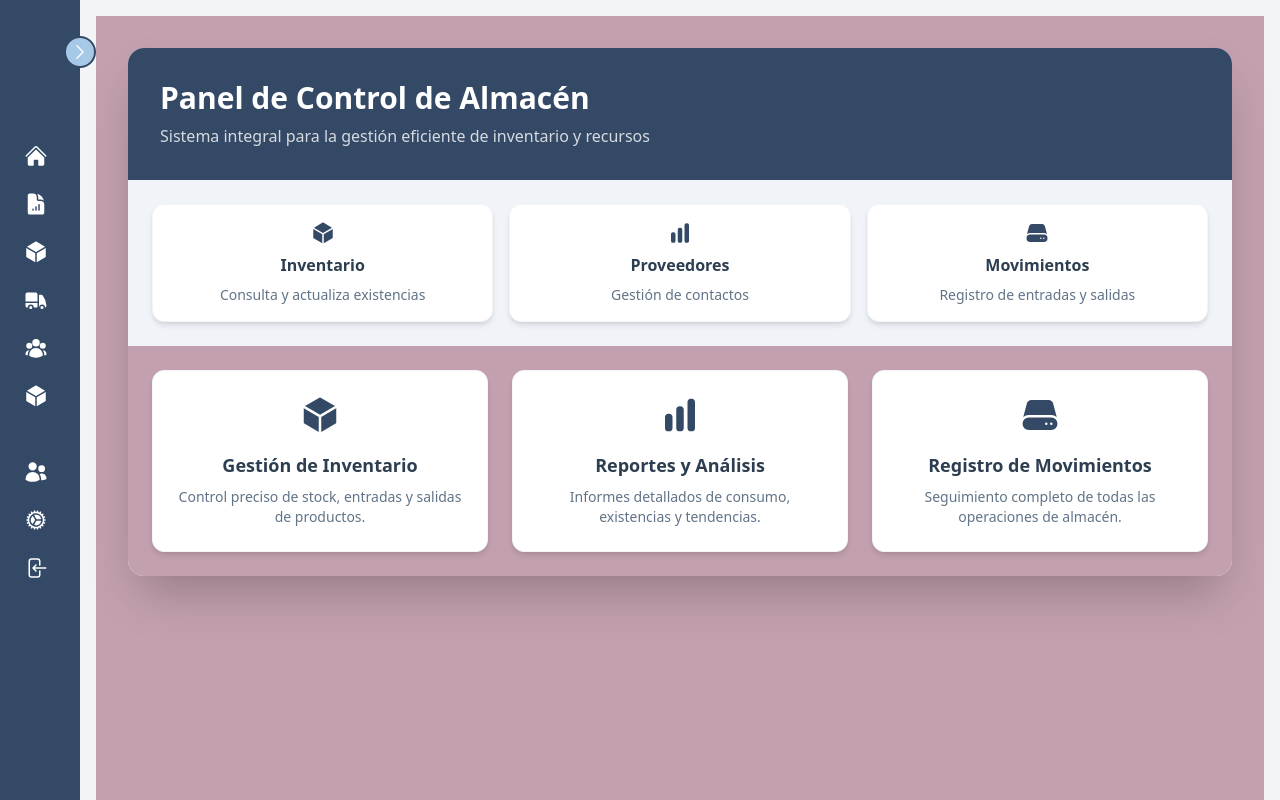
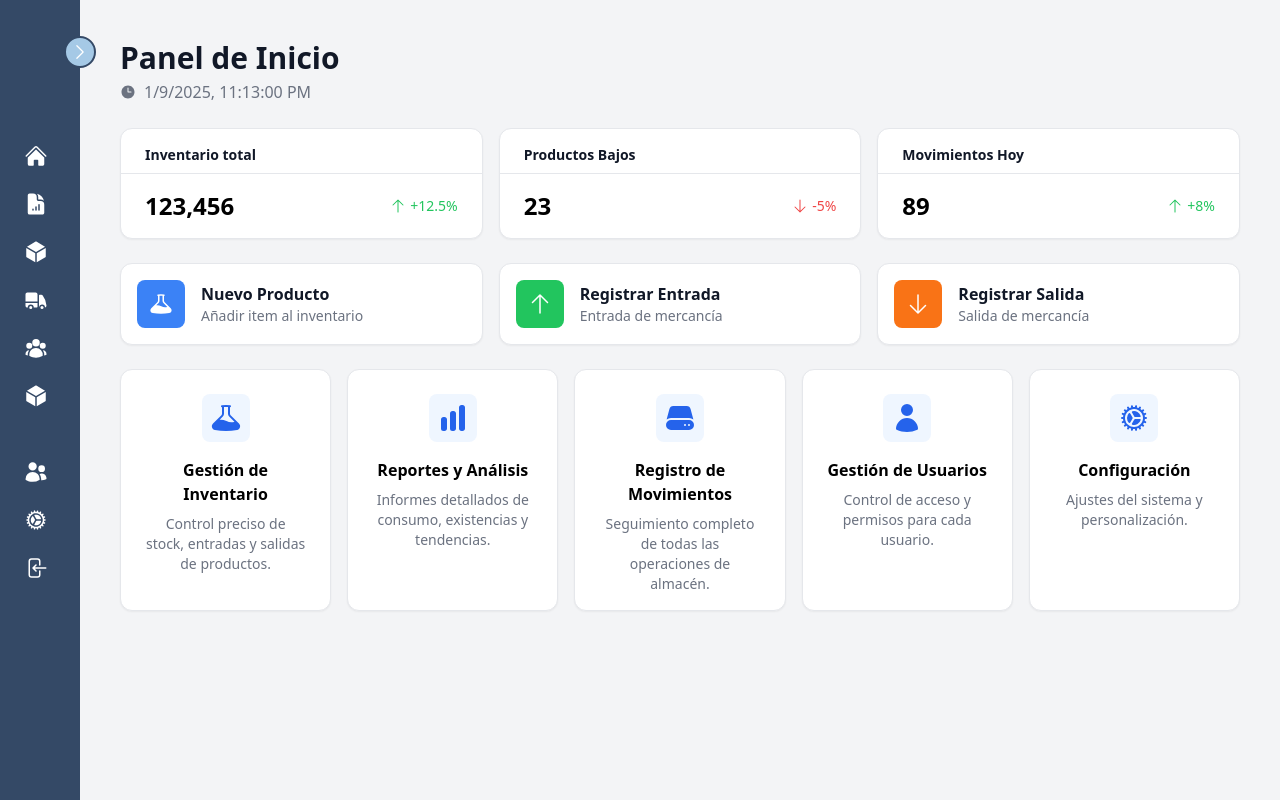
Before and after one commit to Spyguel/sistema-de-inventario-y-ventas, a React (Vite) app: page / in a window 1280 px wide. Built offline with nearby package versions, Linux system fonts and the light colour scheme; sample sign-in values are in the browser's storage.

Commit message:
Cambios menores en el diseño

```diff
--- a/package.json
+++ b/package.json
@@ -13,6 +13,7 @@
     "@heroicons/react": "^2.2.0",
     "@types/react-router-dom": "^5.3.3",
     "heroicons": "^2.2.0",
+    "lucide-react": "^0.474.0",
     "prop-types": "^15.8.1",
     "react": "^18.3.1",
     "react-dom": "^18.3.1",
--- a/src/components/common/Tablas/ProductTable.jsx
+++ b/src/components/common/Tablas/ProductTable.jsx
@@ -10,7 +10,7 @@ const ProductTable = ({
   requestSort = () => {}
 }) => {
   return (
-    <div className="flex-grow overflow-hidden bg-gray-500 rounded-lg shadow-lg p-4">
+    <div className="flex-grow overflow-hidden bg-gray-300 rounded-lg shadow-lg p-4">
       <div className="h-full overflow-hidden">
         <div className="overflow-auto max-h-[60vh]">
           <table className="w-full bg-background_2 rounded-lg" aria-label="Product Table">
@@ -33,7 +33,7 @@ const ProductTable = ({
                 productos.map((producto) => (
                   <tr
                     key={producto.id}
-                    className={`hover:bg-gray-400 transition-colores text-center ${!producto.activo ? 'bg-gray-200 text-gray-500' : ''}`}
+                    className={`hover:bg-gray-400 transition-colores text-center ${!producto.activo ? 'bg-gray-400 text-gray-500' : ''}`}
                   >
                     <td className="p-2 text-center">{producto.id}</td>
                     <td className="p-2 text-center">{producto.nombre}</td>
--- a/src/pages/Dashboard.jsx
+++ b/src/pages/Dashboard.jsx
@@ -1,130 +1,180 @@
+import  { useState, useEffect } from 'react';
 import {
-  CubeIcon,
+  BeakerIcon,
   ChartBarIcon,
-  ServerIcon
+  ServerIcon,
+  UserIcon,
+  CogIcon,
+  ArrowUpIcon, // Para ArrowTrendingUpIcon
+  ArrowDownIcon, // Para ArrowTrendingDownIcon
+  ClockIcon
 } from '@heroicons/react/24/solid';
+import {
+  Card,
+  CardHeader,
+  CardTitle,
+  CardContent
+} from "./components/ui/card";
 
-function Dashboard() {
+const Dashboard = () => {
+  const [currentTime, setCurrentTime] = useState(new Date());
+
+  const metricas = [
+    {
+      titulo: "Inventario total",
+      valor: "123,456",
+      incremento: "+12.5%",
+      positivo: true,
+      icono: <ArrowUpIcon className="w-4 h-4" />
+    },
+    {
+      titulo: "Productos Bajos",
+      valor: "23",
+      incremento: "-5%",
+      positivo: false,
+      icono: <ArrowDownIcon className="w-4 h-4" />
+    },
+    {
+      titulo: "Movimientos Hoy",
+      valor: "89",
+      incremento: "+8%",
+      positivo: true,
+      icono: <ArrowUpIcon className="w-4 h-4" />
+    }
+  ];
+
   const caracteristicas = [
     {
-      icono: <CubeIcon className="w-10 h-10 text-principal" />,
+      icono: <BeakerIcon className="w-8 h-8" />,
       titulo: "Gestión de Inventario",
       descripcion: "Control preciso de stock, entradas y salidas de productos."
     },
     {
-      icono: <ChartBarIcon className="w-10 h-10 text-principal" />,
+      icono: <ChartBarIcon className="w-8 h-8" />,
       titulo: "Reportes y Análisis",
       descripcion: "Informes detallados de consumo, existencias y tendencias."
     },
     {
-      icono: <ServerIcon className="w-10 h-10 text-principal" />,
+      icono: <ServerIcon className="w-8 h-8" />,
       titulo: "Registro de Movimientos",
       descripcion: "Seguimiento completo de todas las operaciones de almacén."
+    },
+    {
+      icono: <UserIcon className="w-8 h-8" />,
+      titulo: "Gestión de Usuarios",
+      descripcion: "Control de acceso y permisos para cada usuario."
+    },
+    {
+      icono: <CogIcon className="w-8 h-8" />,
+      titulo: "Configuración",
+      descripcion: "Ajustes del sistema y personalización."
     }
   ];
 
-  const AccesoRapido = [
+  const accionesRapidas = [
     {
-      titulo: "Inventario",
-      descripcion: "Consulta y actualiza existencias",
-      icono: <CubeIcon className="w-6 h-6 text-principal mx-auto mb-2" />
+      titulo: "Nuevo Producto",
+      descripcion: "Añadir item al inventario",
+      icono: <BeakerIcon className="w-6 h-6" />,
+      color: "bg-blue-500"
     },
     {
-      titulo: "Proveedores",
-      descripcion: "Gestión de contactos",
-      icono: <ChartBarIcon className="w-6 h-6 text-principal mx-auto mb-2" />
+      titulo: "Registrar Entrada",
+      descripcion: "Entrada de mercancía",
+      icono: <ArrowUpIcon className="w-6 h-6" />,
+      color: "bg-green-500"
     },
     {
-      titulo: "Movimientos",
-      descripcion: "Registro de entradas y salidas",
-      icono: <ServerIcon className="w-6 h-6 text-principal mx-auto mb-2" />
+      titulo: "Registrar Salida",
+      descripcion: "Salida de mercancía",
+      icono: <ArrowDownIcon className="w-6 h-6" />,
+      color: "bg-orange-500"
     }
   ];
 
+  useEffect(() => {
+    const timer = setInterval(() => {
+      setCurrentTime(new Date());
+    }, 1000);
+
+    return () => clearInterval(timer);
+  }, []);
+
   return (
-    <div className="min-h-screen bg-background_2 p-4 sm:p-6 lg:p-8">
-      <div className="max-w-7xl mx-auto">
-        {/* Contenedor Principal con Diseño Responsive */}
-        <div className="bg-white rounded-2xl shadow-2xl overflow-hidden">
-          {/* Encabezado Adaptativo */}
-          <div className="bg-principal text-white p-4 sm:p-6 lg:p-8">
-            <div className="flex flex-col sm:flex-row items-center justify-between">
+    <div className="min-h-screen bg-gray-100 p-4 md:p-6">
+      <div className="max-w-7xl mx-auto space-y-6">
+        {/* Header */}
+        <div className="flex flex-col md:flex-row justify-between items-start md:items-center gap-4">
           <div>
-                <h2 className="text-xl sm:text-2xl lg:text-3xl font-bold mb-2">
-                  Panel de Control de Almacén
-                </h2>
-                <p className="text-sm sm:text-base text-white/80">
-                  Sistema integral para la gestión eficiente de inventario y recursos
-                </p>
+            <h1 className="text-2xl md:text-3xl font-bold text-gray-900">
+              Panel de Inicio
+            </h1>
+            <div className="flex items-center text-gray-500 mt-1">
+              <ClockIcon className="w-4 h-4 mr-2" />
+              {currentTime.toLocaleString()}
             </div>
           </div>
         </div>
 
-          {/* Sección de Accesos Rápidos */}
-          <div className="grid grid-cols-1 sm:grid-cols-3 gap-4 p-4 sm:p-6 bg-background">
-            {AccesoRapido.map((acceso, index) => (
-              <div
-                key={index}
-                className="bg-white
-                           rounded-xl
-                           p-4
-                           text-center
-                           shadow-md
-                           border
-                           border-gray-100
-                           hover:shadow-xl
-                           hover:border-principal/20
-                           transition-all
-                           duration-300
-                           cursor-pointer"
-              >
-                {acceso.icono}
-                <h3 className="font-semibold text-text-primary mb-2">{acceso.titulo}</h3>
-                <p className="text-text-secondary text-sm">{acceso.descripcion}</p>
+        {/* Métricas */}
+        <div className="grid grid-cols-1 md:grid-cols-3 gap-4">
+          {metricas.map((metrica, index) => (
+            <Card key={index}>
+              <CardHeader className="pb-2">
+                <CardTitle className="text-sm font-medium text-gray-500">
+                  {metrica.titulo}
+                </CardTitle>
+              </CardHeader>
+              <CardContent>
+                <div className="flex justify-between items-center">
+                  <span className="text-2xl font-bold">{metrica.valor}</span>
+                  <div className={`flex items-center ${metrica.positivo ? 'text-green-500' : 'text-red-500'}`}>
+                    {metrica.icono}
+                    <span className="ml-1 text-sm">{metrica.incremento}</span>
                   </div>
+                </div>
+              </CardContent>
+            </Card>
           ))}
         </div>
 
-          {/* Sección de Características */}
-          <div className="p-4 sm:p-6 bg-background_2">
-            <div className="grid grid-cols-1 md:grid-cols-3 gap-4 sm:gap-6">
+        {/* Acciones Rápidas */}
+        <div className="grid grid-cols-1 md:grid-cols-3 gap-4">
+          {accionesRapidas.map((accion, index) => (
+            <button
+              key={index}
+              className="flex items-center p-4 bg-white rounded-xl shadow-sm hover:shadow-md transition-shadow border border-gray-200"
+            >
+              <div className={`${accion.color} p-3 rounded-lg text-white mr-4`}>
+                {accion.icono}
+              </div>
+              <div className="text-left">
+                <h3 className="font-semibold text-gray-900">{accion.titulo}</h3>
+                <p className="text-sm text-gray-500">{accion.descripcion}</p>
+              </div>
+            </button>
+          ))}
+        </div>
+
+        {/* Características */}
+        <div className="grid grid-cols-1 md:grid-cols-3 lg:grid-cols-5 gap-4">
           {caracteristicas.map((caracteristica, index) => (
-                <div
-                  key={index}
-                  className="bg-white
-                             rounded-xl
-                             p-4 sm:p-6
-                             flex
-                             flex-col
-                             items-center
-                             text-center
-                             shadow-md
-                             border
-                             border-gray-100
-                             hover:shadow-xl
-                             hover:border-principal/20
-                             transition-all
-                             duration-300
-                             ease-in-out
-                             cursor-pointer"
-                >
-                  <div className="mb-3 sm:mb-4">
+            <Card key={index} className="hover:shadow-lg transition-shadow cursor-pointer">
+              <CardContent className="pt-6">
+                <div className="flex flex-col items-center text-center">
+                  <div className="mb-4 p-2 bg-blue-50 rounded-lg text-blue-600">
                     {caracteristica.icono}
                   </div>
-                  <h3 className="text-base sm:text-lg font-semibold text-text-primary mb-2">
-                    {caracteristica.titulo}
-                  </h3>
-                  <p className="text-text-secondary text-xs sm:text-sm">
-                    {caracteristica.descripcion}
-                  </p>
+                  <h3 className="font-semibold mb-2">{caracteristica.titulo}</h3>
+                  <p className="text-sm text-gray-500">{caracteristica.descripcion}</p>
                 </div>
+              </CardContent>
+            </Card>
           ))}
         </div>
       </div>
     </div>
-      </div>
-    </div>
   );
-}
+};
 
 export default Dashboard;
--- /dev/null
+++ b/src/pages/components/ui/card.jsx
@@ -0,0 +1,133 @@
+
+import PropTypes from 'prop-types';
+
+const Card = ({ children, className = '', ...props }) => {
+  return (
+    <div
+      className={`bg-white rounded-xl shadow-sm border border-gray-200 ${className}`}
+      {...props}
+    >
+      {children}
+    </div>
+  );
+};
+
+const CardHeader = ({ children, className = '', ...props }) => {
+  return (
+    <div
+      className={`px-6 py-4 border-b border-gray-200 ${className}`}
+      {...props}
+    >
+      {children}
+    </div>
+  );
+};
+
+const CardTitle = ({ children, className = '', ...props }) => {
+  return (
+    <h3
+      className={`text-lg font-semibold text-gray-900 ${className}`}
+      {...props}
+    >
+      {children}
+    </h3>
+  );
+};
+
+const CardDescription = ({ children, className = '', ...props }) => {
+  return (
+    <p
+      className={`mt-1 text-sm text-gray-500 ${className}`}
+      {...props}
+    >
+      {children}
+    </p>
+  );
+};
+
+const CardContent = ({ children, className = '', ...props }) => {
+  return (
+    <div
+      className={`px-6 py-4 ${className}`}
+      {...props}
+    >
+      {children}
+    </div>
+  );
+};
+
+const CardFooter = ({ children, className = '', ...props }) => {
+  return (
+    <div
+      className={`px-6 py-4 border-t border-gray-200 ${className}`}
+      {...props}
+    >
+      {children}
+    </div>
+  );
+};
+
+// PropTypes
+Card.propTypes = {
+  children: PropTypes.node.isRequired,
+  className: PropTypes.string
+};
+
+CardHeader.propTypes = {
+  children: PropTypes.node.isRequired,
+  className: PropTypes.string
+};
+
+CardTitle.propTypes = {
+  children: PropTypes.node.isRequired,
+  className: PropTypes.string
+};
+
+CardDescription.propTypes = {
+  children: PropTypes.node.isRequired,
+  className: PropTypes.string
+};
+
+CardContent.propTypes = {
+  children: PropTypes.node.isRequired,
+  className: PropTypes.string
+};
+
+CardFooter.propTypes = {
+  children: PropTypes.node.isRequired,
+  className: PropTypes.string
+};
+
+// Default Props
+Card.defaultProps = {
+  className: ''
+};
+
+CardHeader.defaultProps = {
+  className: ''
+};
+
+CardTitle.defaultProps = {
+  className: ''
+};
+
+CardDescription.defaultProps = {
+  className: ''
+};
+
+CardContent.defaultProps = {
+  className: ''
+};
+
+CardFooter.defaultProps = {
+  className: ''
+};
+
+export {
+  Card,
+  CardHeader,
+  CardTitle,
+  CardDescription,
+  CardContent,
+  CardFooter
+};
--- a/src/pages/usuarios.jsx
+++ b/src/pages/usuarios.jsx
@@ -188,7 +188,7 @@ function Usuarios({ permisos: propsPermisos }) {
                     ? 'bg-gradient-to-br from-accent-muted-green to-accent-muted-green/80'
                     : 'bg-gradient-to-br from-background_3 to-background_3/80'
             }`}>
-                <div className="bg-white rounded-lg p-4 shadow-lg backdrop-blur-sm">
+                <div className=" rounded-lg p-4 shadow-lg backdrop-blur-sm">
                     <div className="mb-6">
                         <BarraBusqueda
                             onSearch={handleSearch}
```
Also changed, not shown: 2 other files (tests, documents, lock files or other folders). Lines whose indentation alone changed are shown as unchanged.
